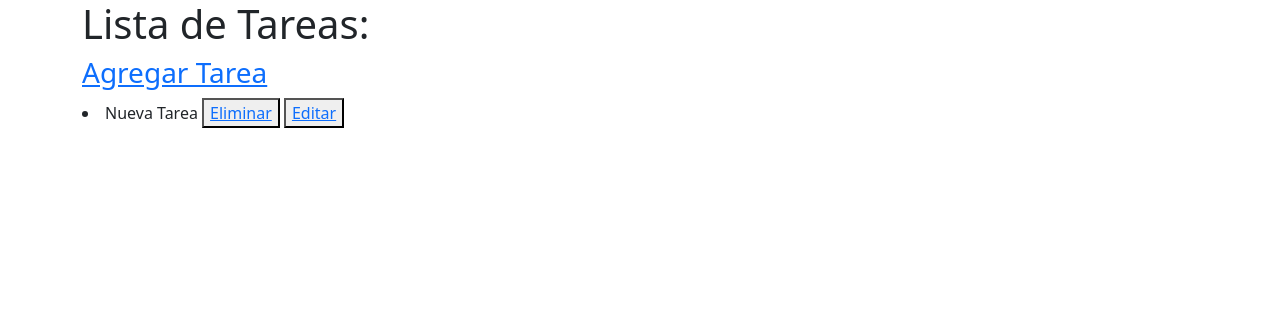
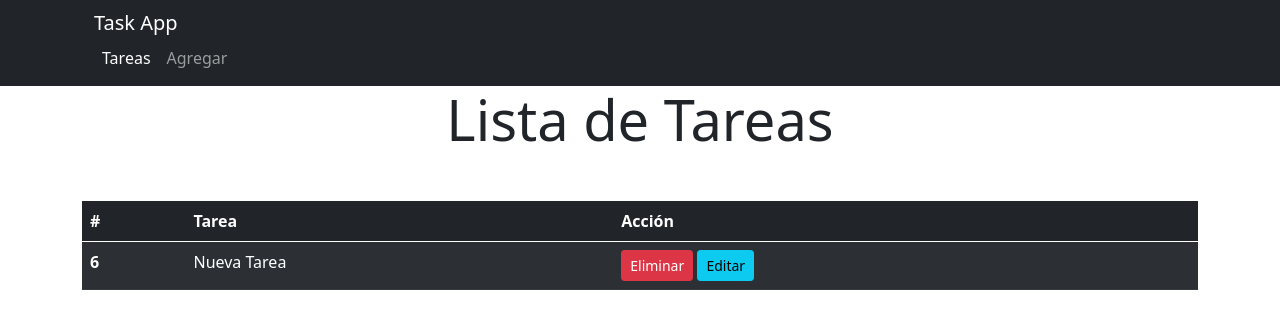
Before and after one commit to campe2802/CESEHSA_CRUD, a Django app: page / in a window 1280 px wide. Shown: the top 329 px of the page. Run offline with Django 3.2, Linux system fonts and the light colour scheme; data comes from the database, SQL or seed files in the repository; both versions use the stored data as it was after the commit.

Commit message:
Task Crud Final With Format

```diff
--- a/crud/templates/crud/base.html
+++ b/crud/templates/crud/base.html
@@ -11,9 +11,35 @@
     <title>Task CRUD</title>
   </head>
   <body>
-    <div class="container">
-    <div>
-        {% block content %}{% endblock content %}
+    <nav class="navbar navbar-expand-lg navbar-dark bg-dark">
+      <div class="container">
+        <div class="container-fluid">
+          <a class="navbar-brand" href="#">Task App </a>
+          <button class="navbar-toggler" type="button" data-bs-toggle="collapse" data-bs-target="#navbarNavAltMarkup" aria-controls="navbarNavAltMarkup" aria-expanded="false" aria-label="Toggle navigation">
+            <span class="navbar-toggler-icon"></span>
+          </button>
+          <div class="collapse navbar-collapse" id="navbarNavAltMarkup">
+            <div class="navbar-nav">
+              <a class="nav-link active" aria-current="page" href="{% url 'crud_app:index' %}">Tareas</a>
+              <a class="nav-link" href="{% url 'crud_app:agregar' %}">Agregar</a>
+
+            </div>
+          </div>
+        </div>
+        </div>
+    </nav>
+    <div class="jumbotron jumbotron-fluid bg-white">
+      <div class="container text-center">
+        <h1 class="display-4"> Lista de Tareas </h1>
+      </div>
+
+    </div>
+
+
+    <div class="container mt-5 ">
+    <div class="mt-4">
+        {% block content %}
+        {% endblock content %}
     </div>
 </div> <!-- /container -->
 
--- a/crud/templates/crud/home.html
+++ b/crud/templates/crud/home.html
@@ -1,16 +1,33 @@
 {% extends "crud/base.html" %}
 
 {% block content %}
-    <h1>Lista de Tareas: </h1>
-    <h3><a href="{% url 'crud_app:agregar' %}">Agregar Tarea </a></h3>
+<table class="table table-dark table-striped">
+<thead>
+    <tr>
+      <th scope="col">#</th>
+      <th scope="col">Tarea</th>
+      <th scope="col">Acción</th>
+    </tr>
+  </thead>
+  <tbody>
     {% for tarea in tareas %}
-    <li>
-        {{ tarea }}
-        <button><a href="{% url 'crud_app:eliminar' tarea.id %}"> Eliminar </a></button>
-        <button><a href="{% url 'crud_app:editar' tarea.id %}"> Editar </a></button>
+    <tr>
+      <th scope="row"> {{ tarea.id}}</th>
+      <td> {{ tarea }}</td>
+      <td>
+          <a  class="btn btn-danger btn-sm" href="{% url 'crud_app:eliminar' tarea.id %}"> Eliminar </a>
+          <a class="btn btn-info btn-sm" href="{% url 'crud_app:editar' tarea.id %}"> Editar </a>
+      </td>
+    </tr>
 
-    </li>
     {% empty %}
-    <li>Ninguna tarea agregada aun...</li>
+     <tr>
+      <th scope="row">#</th>
+      <td colspan="2">Ninguna tarea agregada aún</td>
+    </tr>
     {% endfor %}
+
+  </tbody>
+</table>
+
 {% endblock content %}
--- a/crud/views.py
+++ b/crud/views.py
@@ -31,7 +31,7 @@ def agregar(request):
 def eliminar(request, tarea_id):
     tarea = Tarea.objects.get(id=tarea_id)
     tarea.delete()
-    return redirect('todo_app:index')
+    return redirect('crud_app:index')
 
 def editar(request, tarea_id):
     """Edit an existing entry."""
```
Also changed, not shown: db.sqlite3.
